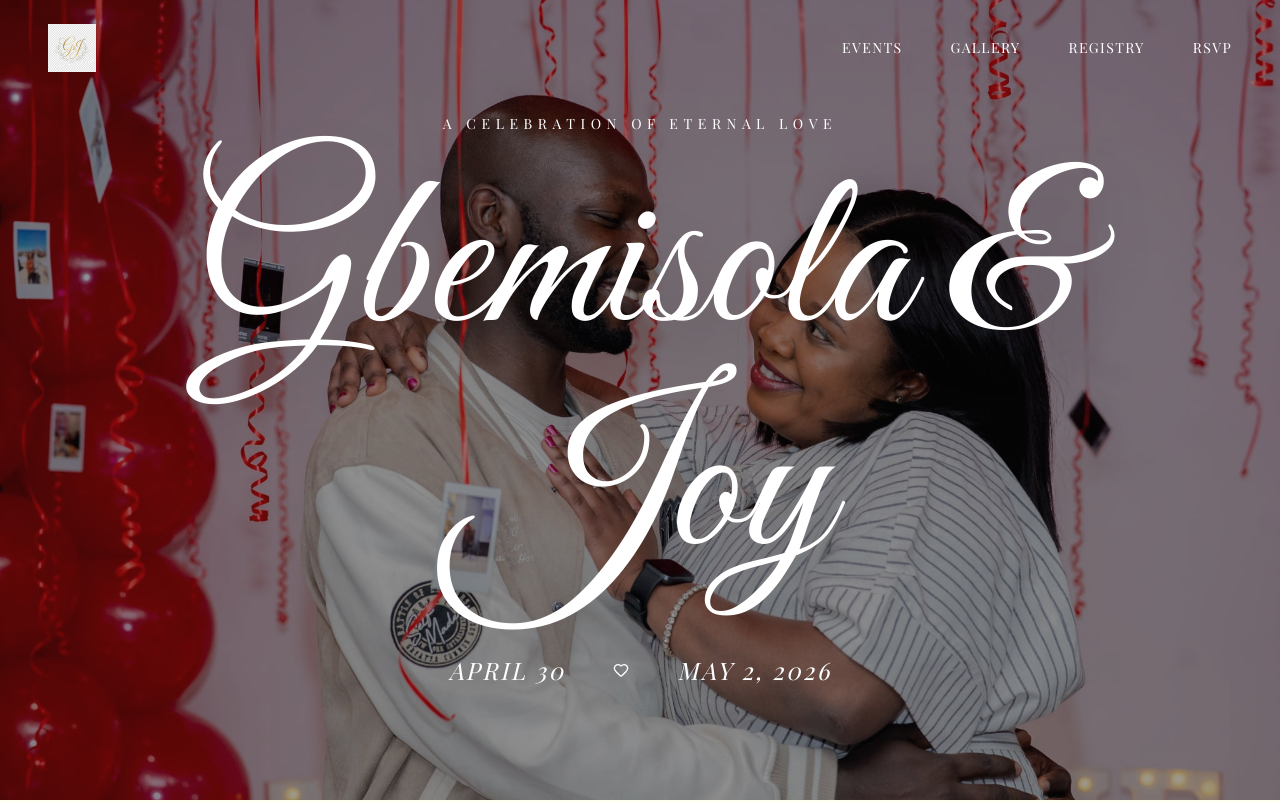
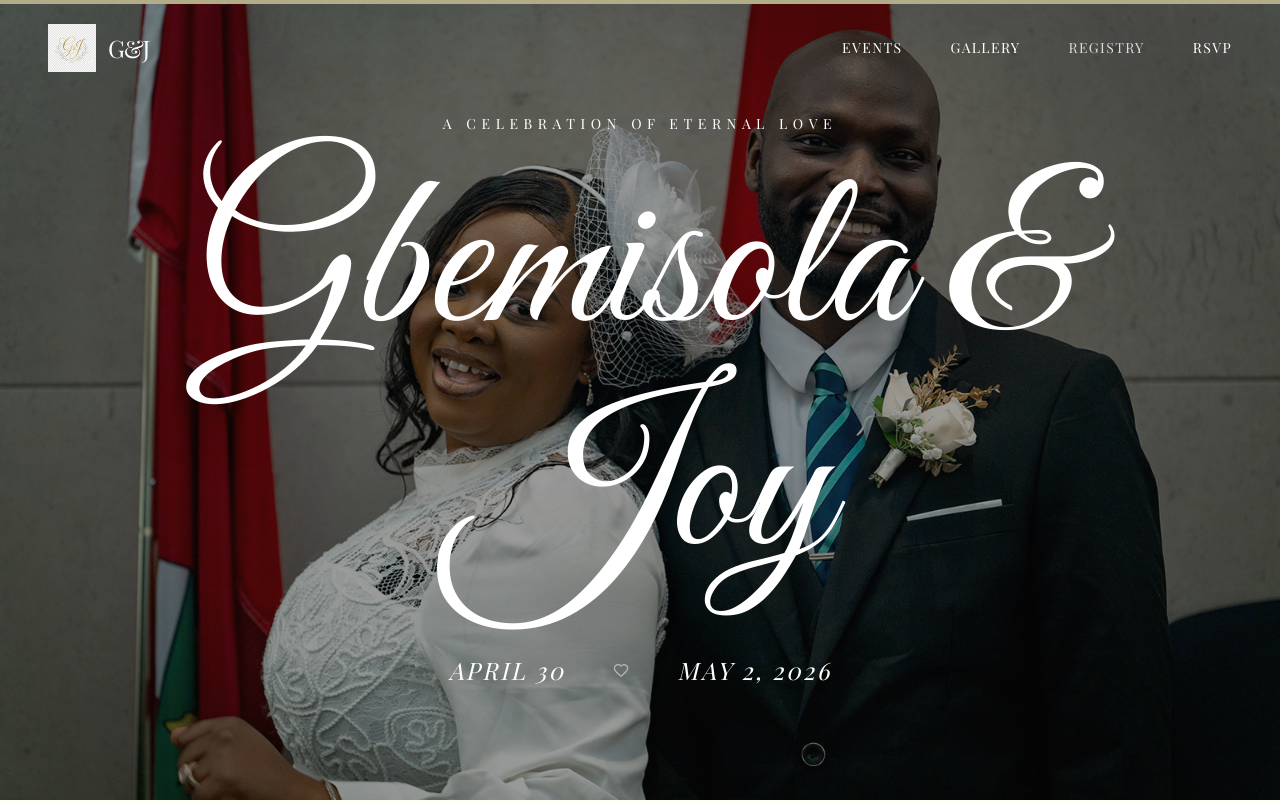
Before and after one commit to abiodun6876/gbemisola-joy, a React (Vite) app: page / in a window 1280 px wide. Shown: the top 802 px of the page. Built offline with nearby package versions, Linux system fonts and the light colour scheme; a web font is replaced by a local one.

Commit message:
Feat: Hero slideshow and premium UI touch-ups

```diff
--- a/src/App.tsx
+++ b/src/App.tsx
@@ -1,5 +1,5 @@
-import React, { useRef } from 'react';
-import { motion, useScroll, useTransform, useInView } from 'framer-motion';
+import React, { useRef, useState, useEffect } from 'react';
+import { motion, useScroll, useTransform, useInView, AnimatePresence } from 'framer-motion';
 import { MapPin, Calendar, Heart, Gift, Camera, ChevronRight, Menu, X, Instagram } from 'lucide-react';
 import './index.css';
 
@@ -29,23 +29,47 @@ const SectionHeader = ({ title, subtitle }: { title: string; subtitle?: string }
 );
 
 const App: React.FC = () => {
-  const [isMenuOpen, setIsMenuOpen] = React.useState(false);
+  const [isMenuOpen, setIsMenuOpen] = useState(false);
+  const [currentHero, setCurrentHero] = useState(0);
   const { scrollYProgress } = useScroll();
+
+  const heroImages = [
+    "/img/couplesimage2.jpeg",
+    "/img/couplesimage1.jpg",
+    "/img/couplesimage3.jpeg",
+    "/img/coupleimage6.jpg"
+  ];
+
+  useEffect(() => {
+    const timer = setInterval(() => {
+      setCurrentHero((prev) => (prev + 1) % heroImages.length);
+    }, 5000);
+    return () => clearInterval(timer);
+  }, []);
+
   const heroScale = useTransform(scrollYProgress, [0, 0.4], [1.1, 1]);
   const heroOpacity = useTransform(scrollYProgress, [0, 0.3], [1, 0.2]);
+  const dashWidth = useTransform(scrollYProgress, [0, 1], ["0%", "100%"]);
 
   return (
     <div className="bg-ivory text-neutral-900 font-sans selection:bg-sage selection:text-white">
+
+      {/* Progress Line */}
+      <motion.div
+        style={{ width: dashWidth }}
+        className="fixed top-0 left-0 h-1 bg-sage z-[60] origin-left"
+      />
 
       {/* Navigation */}
       <nav className="fixed top-0 left-0 w-full z-50 flex justify-between items-center px-6 md:px-12 py-6 transition-all duration-300">
         <div className="flex items-center gap-3">
           <img src="/logo.png" alt="Logo" className="w-10 h-10 md:w-12 md:h-12 object-contain mix-blend-difference" />
+          <div className="font-serif text-2xl font-light tracking-tighter mix-blend-difference text-white">G&J</div>
         </div>
         <div className="hidden md:flex gap-12 font-serif text-sm uppercase tracking-widest mix-blend-difference text-white">
           <a href="#events" className="hover:text-sage transition-colors">Events</a>
           <a href="#gallery" className="hover:text-sage transition-colors">Gallery</a>
-          <a href="#registry" className="hover:text-sage transition-colors">Registry</a>
+          <a href="#registry" className="hover:text-sage transition-colors opacity-80">Registry</a>
           <a href="#rsvp" className="hover:text-sage transition-colors">RSVP</a>
         </div>
         <button className={`md:hidden transition-colors ${isMenuOpen ? 'text-neutral-800' : 'mix-blend-difference text-white'}`} onClick={() => setIsMenuOpen(!isMenuOpen)}>
@@ -67,10 +91,20 @@ const App: React.FC = () => {
 
       {/* Hero Section */}
       <section className="relative h-[100svh] flex items-center justify-center p-0 overflow-hidden">
-        <motion.div style={{ scale: heroScale, opacity: heroOpacity }} className="absolute inset-0">
-          <img src="/img/couplesimage2.jpeg" className="w-full h-full object-cover grayscale-[10%]" alt="Hero" />
-          <div className="absolute inset-0 bg-neutral-950/40" />
-        </motion.div>
+        <AnimatePresence mode="wait">
+          <motion.div
+            key={currentHero}
+            initial={{ opacity: 0 }}
+            animate={{ opacity: 1 }}
+            exit={{ opacity: 0 }}
+            transition={{ duration: 1.5, ease: "easeInOut" }}
+            style={{ scale: heroScale, opacity: heroOpacity }}
+            className="absolute inset-0"
+          >
+            <img src={heroImages[currentHero]} className="w-full h-full object-cover grayscale-[10%]" alt="Hero" />
+            <div className="absolute inset-0 bg-neutral-950/40" />
+          </motion.div>
+        </AnimatePresence>
 
         <div className="relative z-10 text-center text-white px-6">
           <FadeIn y={40}>
@@ -78,7 +112,7 @@ const App: React.FC = () => {
             <h1 className="font-script text-8xl md:text-[14rem] leading-none mb-4 drop-shadow-2xl">Gbemisola & Joy</h1>
             <div className="flex flex-col md:flex-row items-center justify-center gap-4 md:gap-12 mt-12 font-serif text-lg md:text-2xl italic font-light tracking-widest uppercase animate-fade-up">
               <span>April 30</span>
-              <Heart className="text-white invisible md:visible" size={16} />
+              <Heart className="text-white invisible md:visible animate-pulse" size={16} />
               <span>May 2, 2026</span>
             </div>
           </FadeIn>
```
